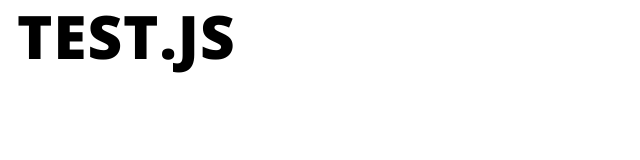
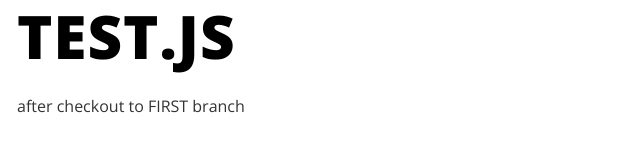
Before and after one commit to manson413/test-vscode, a website: page src/test.html in a window 1280 px wide. Shown: the whole page, without its empty margins (0-640 px from the left). Drawn offline with nearby package versions, Linux system fonts and the light colour scheme; files that its build step writes are made by us from their sources.

Commit message:
test first commit on first branch

```diff
--- a/src/test.html
+++ b/src/test.html
@@ -2,6 +2,7 @@
 
 <div class="container">
     <h1>test.js</h1>
+    <p>after checkout to FIRST branch</p>
 </div>
 
 //= html_parts/head.html
```
